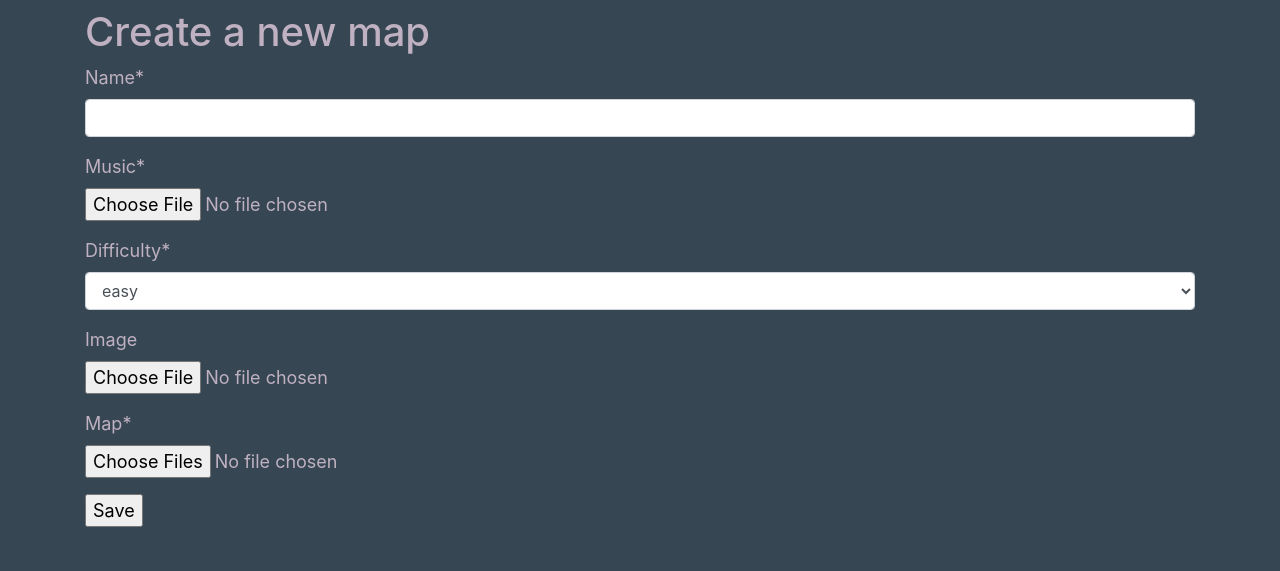
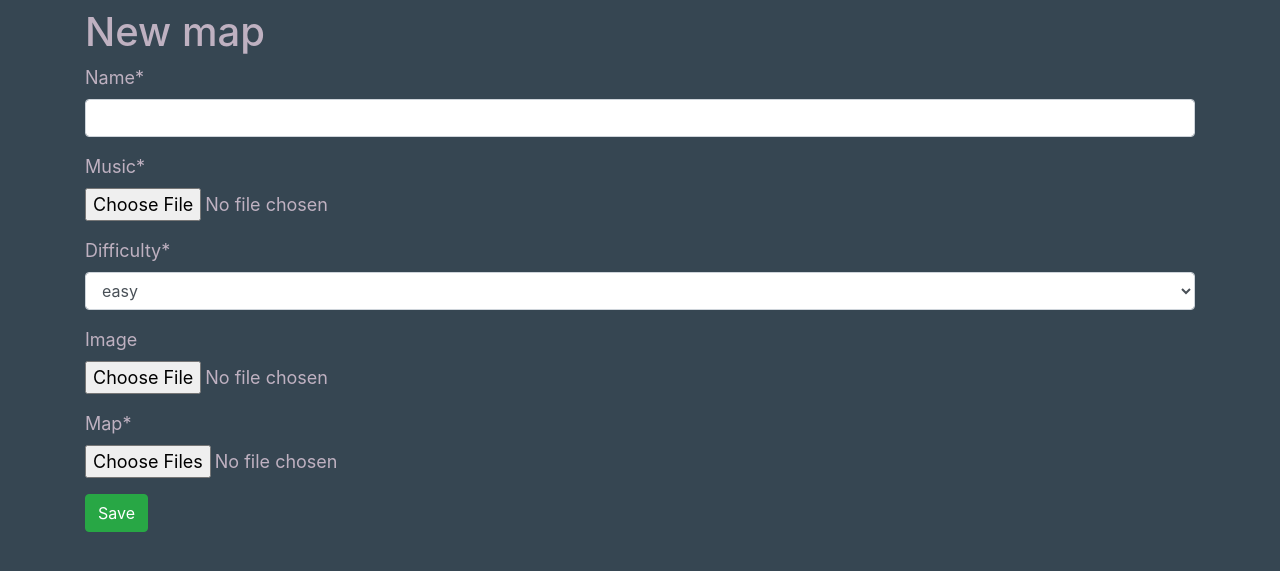
Before and after one commit to HE-Arc/DancingCubeDjango, a Django app: page /maps/create/ in a window 1280 px wide. Shown: the part 60-631 px from the top of the page. Run offline with Django 3.2, Linux system fonts and the light colour scheme; a user stored in the database is signed in; parts of the project's set-up code (start-up, migrations or seed data) failed here and were passed over; some libraries are stand-ins or nearby versions.

Commit message:
petites corrections de css

```diff
--- a/dancingcubeapp/templates/dancingcubeapp/map_form.html
+++ b/dancingcubeapp/templates/dancingcubeapp/map_form.html
@@ -5,7 +5,11 @@
 
 {% block content %}
 
-    <h1>Create a new map</h1>
+    {% if map.name %}
+      <h1>{{ map.name }}</h1>
+    {% else %}
+      <h1>New  map</h1>
+    {% endif %}
     <script>
       $(document).ready(function(){
         $('#id_map').attr('multiple', true);
@@ -14,7 +18,7 @@
     <form method="post" enctype="multipart/form-data">
       {% csrf_token %}
       {{ form|crispy }}
-      <input type="submit" value="Save">
+      <input type="submit" value="Save" class="btn btn-success">
     </form>
 
 {% endblock content %}
```
